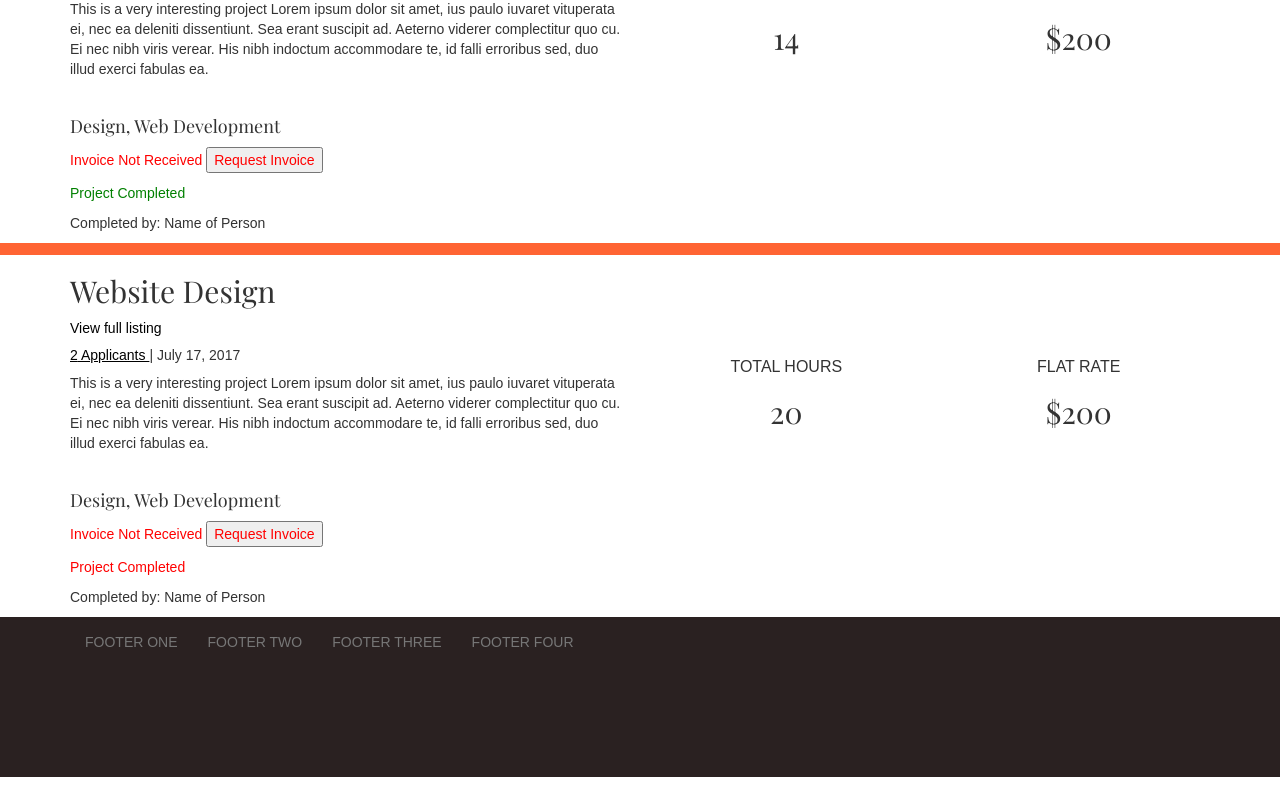
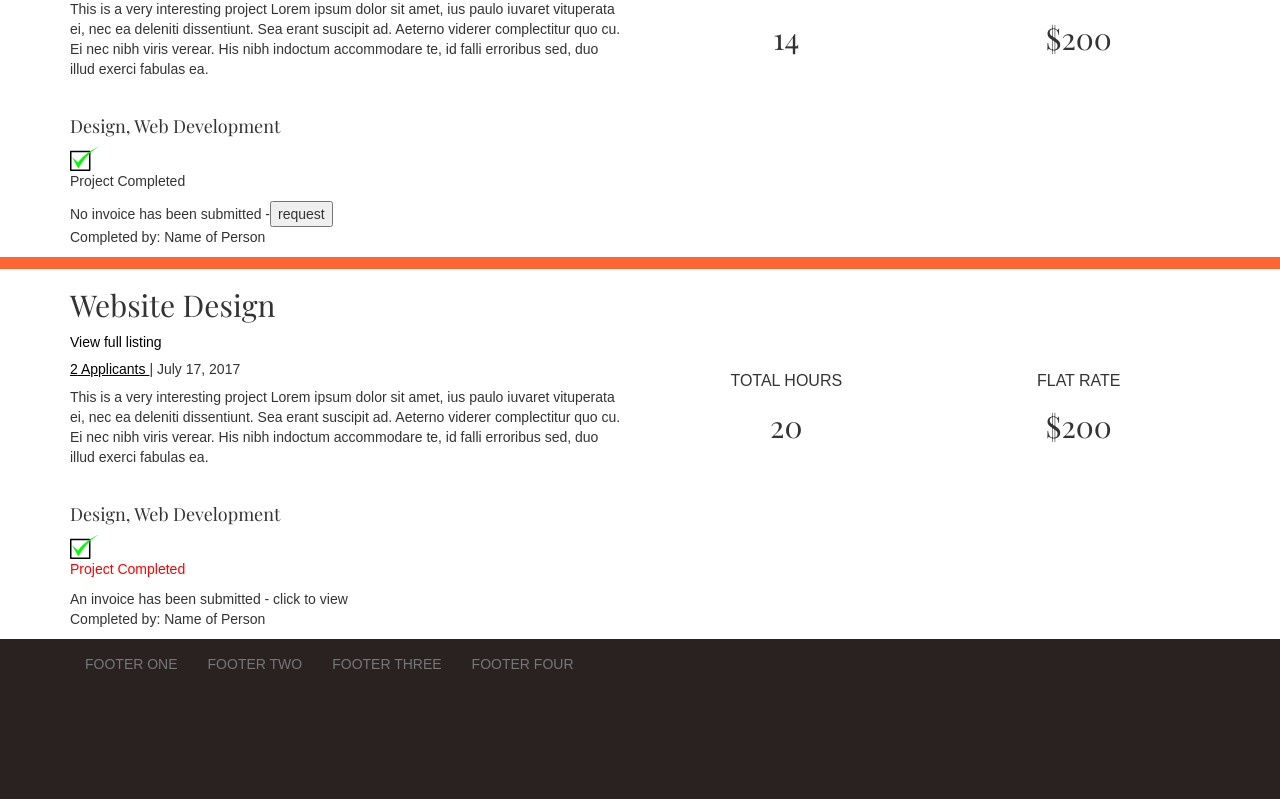
Before and after one commit to lamaya/mockup, a React (Create React App) app in the folder mockup/: page / in a window 1280 px wide. Shown: the part 817-1616 px from the top of the page. Before the commit the page ends 1594 px from the top, so only its background shows below. Built offline with nearby package versions, Linux system fonts and the light colour scheme.

Commit message:
adss request and submit buttons

```diff
--- a/mockup/src/Components/MyProjects.js
+++ b/mockup/src/Components/MyProjects.js
@@ -10,6 +10,7 @@ function MyProjects(props){
     var paidID = "";
     var compID = "";
     var received = "";
+    var submit = !props.paid ? "" : "Request An Invoice";
     if ( paid === "yes"){
       paidID = "green"
       received = "true"
@@ -47,8 +48,13 @@ return(
             <h5><a style={{"textDecoration":"underline"}} href="#">{props.applicants} Applicants </a>| {props.date}</h5>
             <p> {props.description}</p>
             <h4 style={{paddingTop: "5%"}}> {props.skills} </h4>
-            <p id={paidID}> Invoice Not Received <button hidden={received}>Request Invoice</button></p>
-            <p id={compID}> Project Completed </p>
+            <div id={compID}><img style={{"width":"5%"}} src="yes.svg"/>
+            <p> Project Completed </p>
+            </div>
+            <div >
+            {props.paid ? "An invoice has been submitted - click to view" : <Request/>}
+            </div>
+
             <p> Completed by: Name of Person</p>
             </Col>
          </Row>
@@ -57,6 +63,31 @@ return(
 </div>
   )
 }
+class Request extends Component {
+
+  constructor() {
+    super();
+    this.state = {
+      request: "request"
+    };
+    this.handleClick = this.handleClick.bind(this);
+  };
+  handleClick(){
+    this.setState({
+        request: "submitted"
+      });
+  }
+  render(){
+   var request = this.state.request
+
+    return(
+    <div className="inv">
+      No invoice has been submitted -
+      <button onClick={this.handleClick}>{request}</button>
+      </div>
+      )
+  }
+}
 
 
 export default MyProjects;
--- a/mockup/src/index.css
+++ b/mockup/src/index.css
@@ -41,11 +41,13 @@ body {
 }
 
 #green{
-  color: green;
+  display: block;
 }
 
 #red{
+  display: block;
   color: red;
+
 }
 
 #logo {
--- a/mockup/src/organizations.js
+++ b/mockup/src/organizations.js
@@ -1,8 +1,8 @@
 export default [
   { project_name: "Project Orphans", text: "Serving Orphans and Widows in Uganda", img: 'name_states.png', paid: "Y",
     "projects": [
-      {"title": "Website Development", "applicants": 2, "date": "July 7, 2017", "description": "This is a very interesting project Lorem ipsum dolor sit amet, ius paulo iuvaret vituperata ei, nec ea deleniti dissentiunt. Sea erant suscipit ad. Aeterno viderer complectitur quo cu. Ei nec nibh viris verear. His nibh indoctum accommodare te, id falli erroribus sed, duo illud exerci fabulas ea.", "skills": "Design, Web Development", "hours": "14","rate": "$200", "paid": "no", completed:"yes"},
-      {"title": "Website Design", "applicants": 2, "date": "July 17, 2017", "description": "This is a very interesting project Lorem ipsum dolor sit amet, ius paulo iuvaret vituperata ei, nec ea deleniti dissentiunt. Sea erant suscipit ad. Aeterno viderer complectitur quo cu. Ei nec nibh viris verear. His nibh indoctum accommodare te, id falli erroribus sed, duo illud exerci fabulas ea.", "skills": "Design, Web Development", "hours": "20","rate": "$200", paid: "no", completed:"no"}
+      {"title": "Website Development", "applicants": 2, "date": "July 7, 2017", "description": "This is a very interesting project Lorem ipsum dolor sit amet, ius paulo iuvaret vituperata ei, nec ea deleniti dissentiunt. Sea erant suscipit ad. Aeterno viderer complectitur quo cu. Ei nec nibh viris verear. His nibh indoctum accommodare te, id falli erroribus sed, duo illud exerci fabulas ea.", "skills": "Design, Web Development", "hours": "14","rate": "$200", "paid": false, completed:"yes"},
+      {"title": "Website Design", "applicants": 2, "date": "July 17, 2017", "description": "This is a very interesting project Lorem ipsum dolor sit amet, ius paulo iuvaret vituperata ei, nec ea deleniti dissentiunt. Sea erant suscipit ad. Aeterno viderer complectitur quo cu. Ei nec nibh viris verear. His nibh indoctum accommodare te, id falli erroribus sed, duo illud exerci fabulas ea.", "skills": "Design, Web Development", "hours": "20","rate": "$200", paid: true, completed:"no"}
     ]
   },
   { project_name: "Project Hunger", text: "create rides", img: 'bkrnd.jpg', paid: "N",
```
Also changed, not shown: mockup/public/yes.svg (added).
